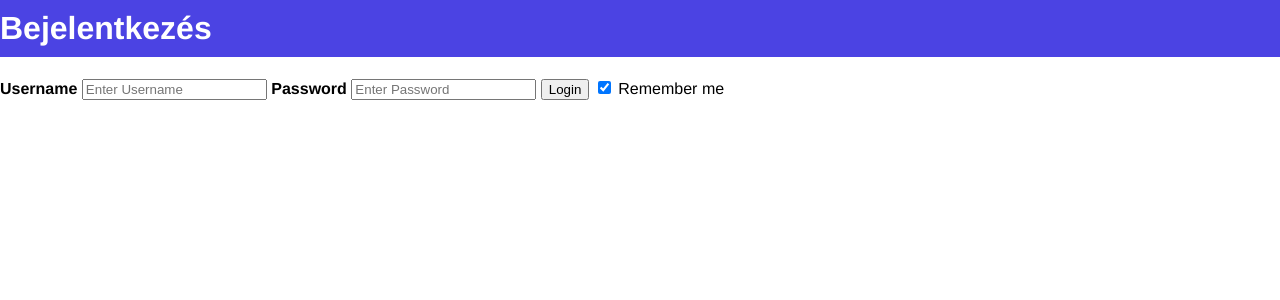
After one commit to StefanKende/HotelMan, a PHP site: page /login.php in a window 1280 px wide. The commit adds this page. Shown: the top 300 px of the page. Run offline with PHP 8.4, Linux system fonts and the light colour scheme.

Commit message:
login php added

```diff
--- /dev/null
+++ b/src/login.php
@@ -0,0 +1,26 @@
+<!DOCTYPE html>
+<html>
+    <head>
+        <link rel="stylesheet" href="hotelman.css">
+        <title>Bejelentkezés</title>
+    </head>
+    <body>
+    <div class="main_content">
+
+        <h1 text-align:center>Bejelentkezés</h1>
+
+        <form action="login.php" method="post">
+    <label for="uname"><b>Username</b></label>
+    <input type="text" placeholder="Enter Username" name="uname" required>
+
+    <label for="psw"><b>Password</b></label>
+    <input type="password" placeholder="Enter Password" name="psw" required>
+
+    <button type="submit">Login</button>
+    <label>
+      <input type="checkbox" checked="checked" name="remember"> Remember me
+    </label>
+  </div>
+</form>
+    </div>
+    </body>
```
Also changed, not shown: src/booking.php (+7 -2 lines).
